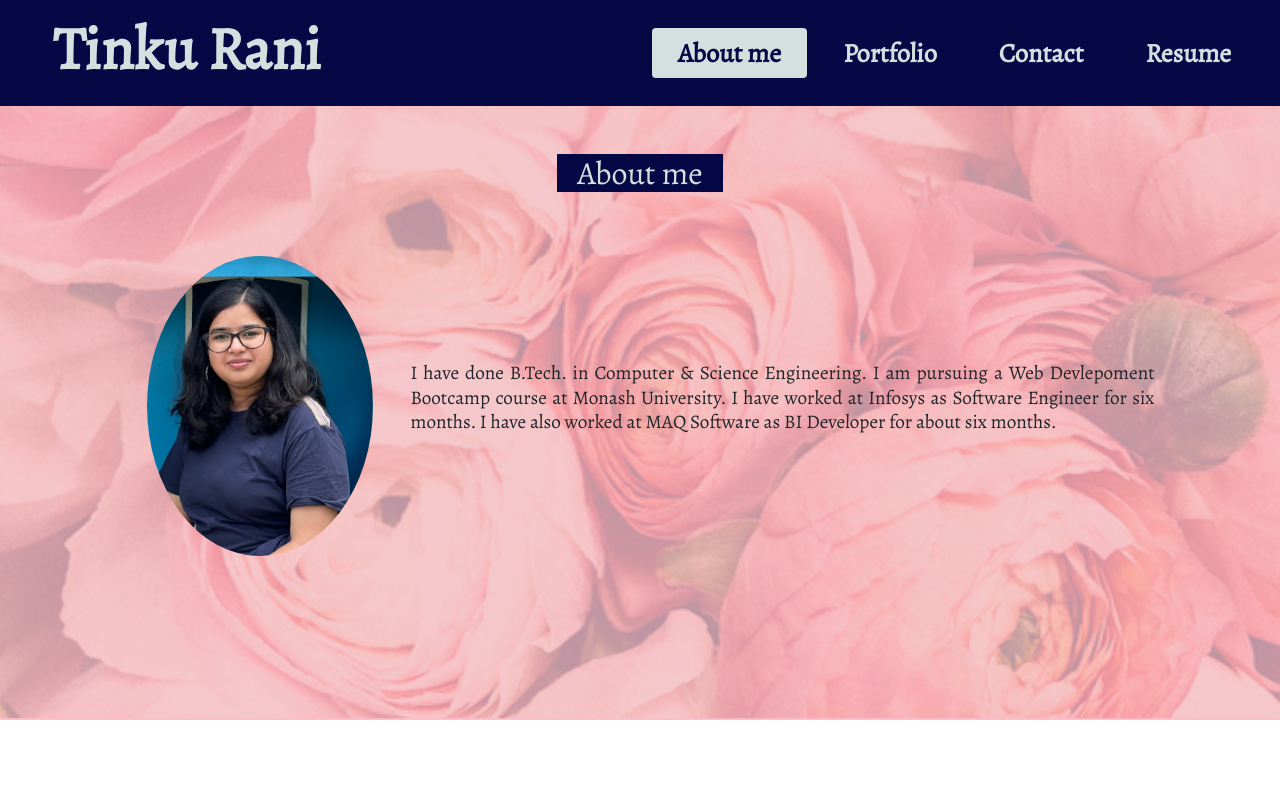
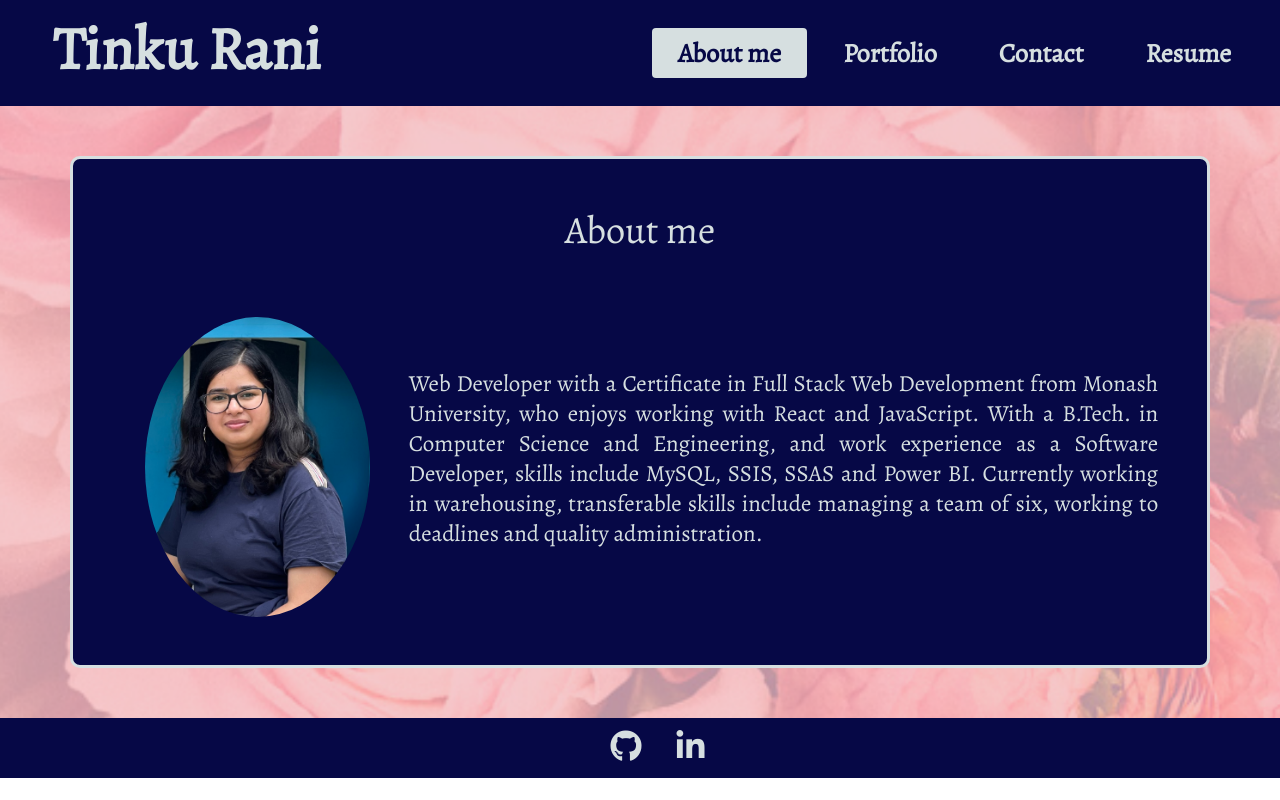
Before and after one commit to tinkubansal95/react-portfolio, a React (Create React App) app: page / in a window 1280 px wide. Built offline with nearby package versions, Linux system fonts and the light colour scheme.

Commit message:
Added resume and footer

```diff
--- /dev/null
+++ b/src/components/FooterTabs.js
@@ -0,0 +1,18 @@
+import React from "react";
+
+function FooterTabs() {
+  return (
+    <footer>
+      <h2>
+        <a href="https://github.com/tinkubansal95" target="_blank">
+          <i class="fab fa-github"></i>
+        </a>
+        <a href="https://www.linkedin.com/in/tinkubansal21/" target="_blank">
+          <i class="fab fa-linkedin-in"></i>
+        </a>
+      </h2>
+    </footer>
+  );
+}
+
+export default FooterTabs;
--- a/src/components/NavTabs.js
+++ b/src/components/NavTabs.js
@@ -3,10 +3,6 @@ import React from "react";
 function NavTabs({ currentPage, handlePageChange }) {
   return (
     <div>
-      <link
-        rel="stylesheet"
-        href="https://cdnjs.cloudflare.com/ajax/libs/font-awesome/5.11.2/css/all.min.css"
-      />
       <header>
         <h2>Tinku Rani</h2>
         <nav>
--- a/src/components/PortfolioContainer.js
+++ b/src/components/PortfolioContainer.js
@@ -1,5 +1,6 @@
 import React, { useState } from "react";
 import NavTabs from "./NavTabs";
+import FooterTabs from "./FooterTabs";
 import Portfolio from "./pages/Portfolio";
 import About from "./pages/About";
 import Resume from "./pages/Resume";
@@ -26,10 +27,15 @@ export default function PortfolioContainer() {
 
   return (
     <div>
+      <link
+        rel="stylesheet"
+        href="https://cdnjs.cloudflare.com/ajax/libs/font-awesome/5.11.2/css/all.min.css"
+      />
       {/* We are passing the currentPage from state and the function to update it */}
       <NavTabs currentPage={currentPage} handlePageChange={handlePageChange} />
       {/* Here we are calling the renderPage method which will return a component  */}
       {renderPage()}
+      <FooterTabs />
     </div>
   );
 }
--- a/src/components/pages/About.js
+++ b/src/components/pages/About.js
@@ -15,10 +15,13 @@ export default function About() {
         </div>
         <div class="col-lg-8 p-2">
           <p>
-            I have done B.Tech. in Computer & Science Engineering. I am pursuing
-            a Web Devlepoment Bootcamp course at Monash University. I have
-            worked at Infosys as Software Engineer for six months. I have also
-            worked at MAQ Software as BI Developer for about six months.
+            Web Developer with a Certificate in Full Stack Web Development from
+            Monash University, who enjoys working with React and JavaScript.
+            With a B.Tech. in Computer Science and Engineering, and work
+            experience as a Software Developer, skills include MySQL, SSIS, SSAS
+            and Power BI. Currently working in warehousing, transferable skills
+            include managing a team of six, working to deadlines and quality
+            administration.
           </p>
         </div>
       </div>
--- a/src/components/pages/Resume.js
+++ b/src/components/pages/Resume.js
@@ -1,5 +1,87 @@
 import React from "react";
 
 export default function Home() {
-  return <div>Resume</div>;
+  return (
+    <div class="container pt-3 resume">
+      <div class="row justify-content-center ">
+        <div class="col-md">
+          <h1 class="text-center">My Resume</h1>
+        </div>
+      </div>
+      <div class="row">
+        <div class="col">
+          <h4>Computer Science applied to JavaScript</h4>
+          <ul>
+            <li>Design Patterns</li>
+            <li>Data Structures</li>
+            <li>Algorithms</li>
+            <li>Big O Notation</li>
+          </ul>
+          <h4>Browser Based Technologies</h4>
+          <ul>
+            <li>HTML</li>
+            <li>CSS</li>
+            <li>JavaScript</li>
+            <li>jQuery</li>
+            <li>Responsive Design</li>
+            <li>Bootstrap</li>
+            <li>Handlebars</li>
+            <li>Local Storage, Session Storage, IndexedDB</li>
+            <li>React.js</li>
+          </ul>
+
+          <h4>Agile Development</h4>
+          <ul>
+            <li>Kanban, Project Management</li>
+            <li>Issues</li>
+            <li>User Stories</li>
+            <li>Sprints</li>
+            <li>Standup</li>
+            <li>Retros</li>
+          </ul>
+          <h4>Deployment</h4>
+          <ul>
+            <li>Heroku</li>
+            <li>Git</li>
+          </ul>
+        </div>
+        <div class="col">
+          <h4>Databases</h4>
+          <ul>
+            <li>MySQL</li>
+            <li>MongoDB</li>
+          </ul>
+          <h4>Analysis Services</h4>
+          <ul>
+            <li>SSIS</li>
+            <li>SSAS</li>
+            <li>Power BI</li>
+          </ul>
+          <h4>Server-Side Development</h4>
+          <ul>
+            <li>Express</li>
+            <li>User Authentication</li>
+            <li>Sequelize</li>
+            <li>MERN Stack (MongoDB, Express.js, React.js, Node.js)</li>
+            <li>Java</li>
+            <li>Python</li>
+            <li>RESTful Web Services</li>
+          </ul>
+          <h4>Accessibility</h4>
+          <ul>
+            <li>Semantic HTML</li>
+          </ul>
+          <h4>Quality and Performance</h4>
+          <ul>
+            <li>Unit Testing</li>
+            <li>Google Lighthouse</li>
+            <li>Webpack</li>
+            <li>PWAs (Progressive Web Apps)</li>
+            <li>Lazy Loading</li>
+            <li>Service Workers</li>
+          </ul>
+        </div>
+      </div>
+    </div>
+  );
 }
--- a/src/styles/style.css
+++ b/src/styles/style.css
@@ -68,7 +68,8 @@ p {
 
 .card {
   border-style: solid;
-  border-width: 1px;
+  border-width: 4px;
+  border-color: var(--light);
   border-radius: 10px;
   padding: 10px;
   flex: 0 0 400px;
@@ -100,7 +101,8 @@ p {
 }
 .contact {
   border-style: solid;
-  margin-top: 50px;
+  margin-top: 57px;
+
   padding: 5px;
   justify-content: space-between;
   max-width: 500px;
@@ -110,6 +112,24 @@ p {
   color: var(--light);
 }
 
+.resume {
+  border-style: solid;
+  margin-top: 50px;
+  padding: 5px;
+  justify-content: space-between;
+  max-width: 800px;
+  align-items: center;
+  border-radius: 10px;
+  background-color: var(--dark);
+  color: var(--light);
+}
+
+.resume .row {
+  margin-left: 20px;
+}
+.resume li {
+  font-size: 120%;
+}
 #contactButton {
   background-color: var(--light);
   color: var(--dark);
@@ -129,14 +149,40 @@ p {
   margin-left: 10px;
 }
 
-.aboutMe {
+.about {
   background-color: var(--dark);
   color: var(--light);
-  font-size: 200%;
+  margin-top: 50px;
+  padding: 5px;
+  border-style: solid;
+  border-radius: 10px;
   justify-content: center;
   text-align: center;
+  font-size: 120%;
+  padding-bottom: 40px;
 }
 
+.aboutMe {
+  font-size: 200%;
+}
+
+footer {
+  color: var(--light);
+  text-align: center;
+  background-color: var(--dark);
+  position: relative;
+  right: 0;
+  bottom: 0;
+  left: 0;
+  padding: 10px;
+  margin-top: 50px;
+  height: 60px;
+}
+
+footer a {
+  margin-left: 35px;
+  color: var(--light);
+}
 @media screen and (max-width: 768px) {
   header {
     flex-direction: column;
```
